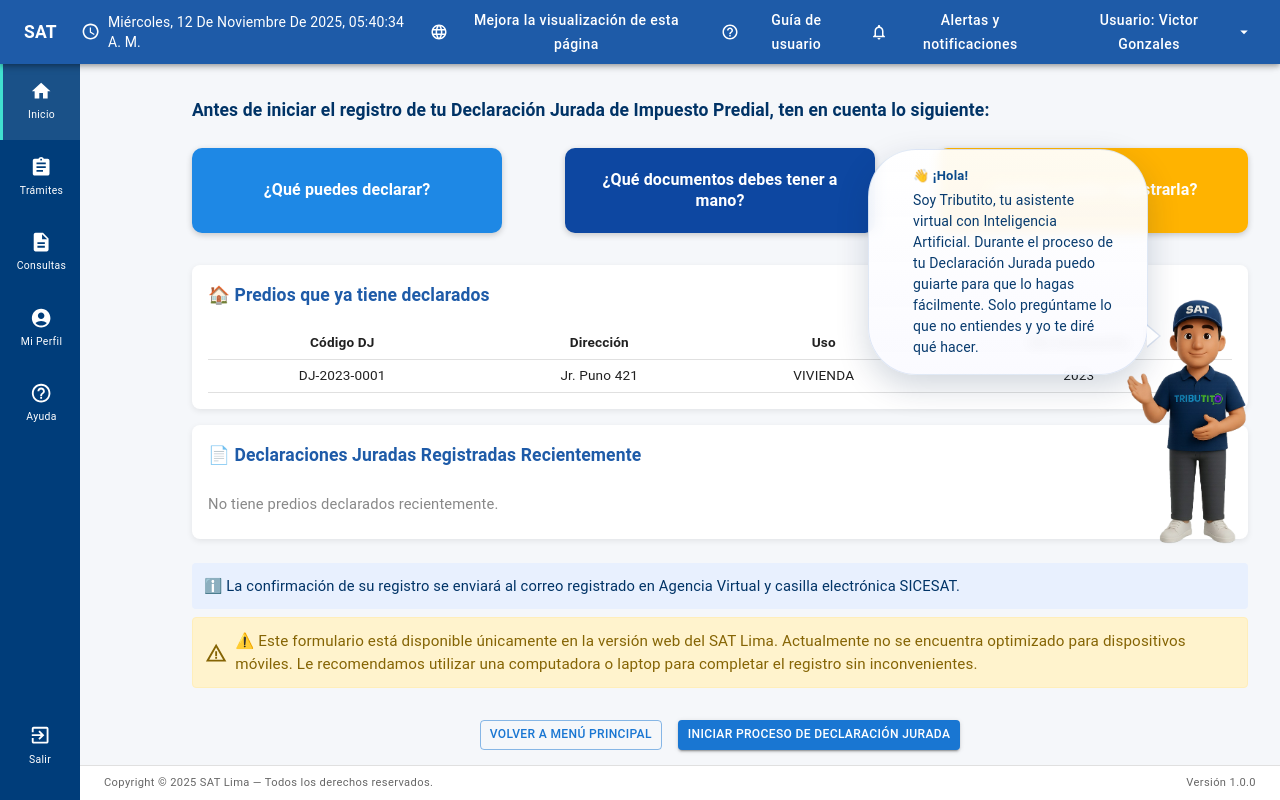
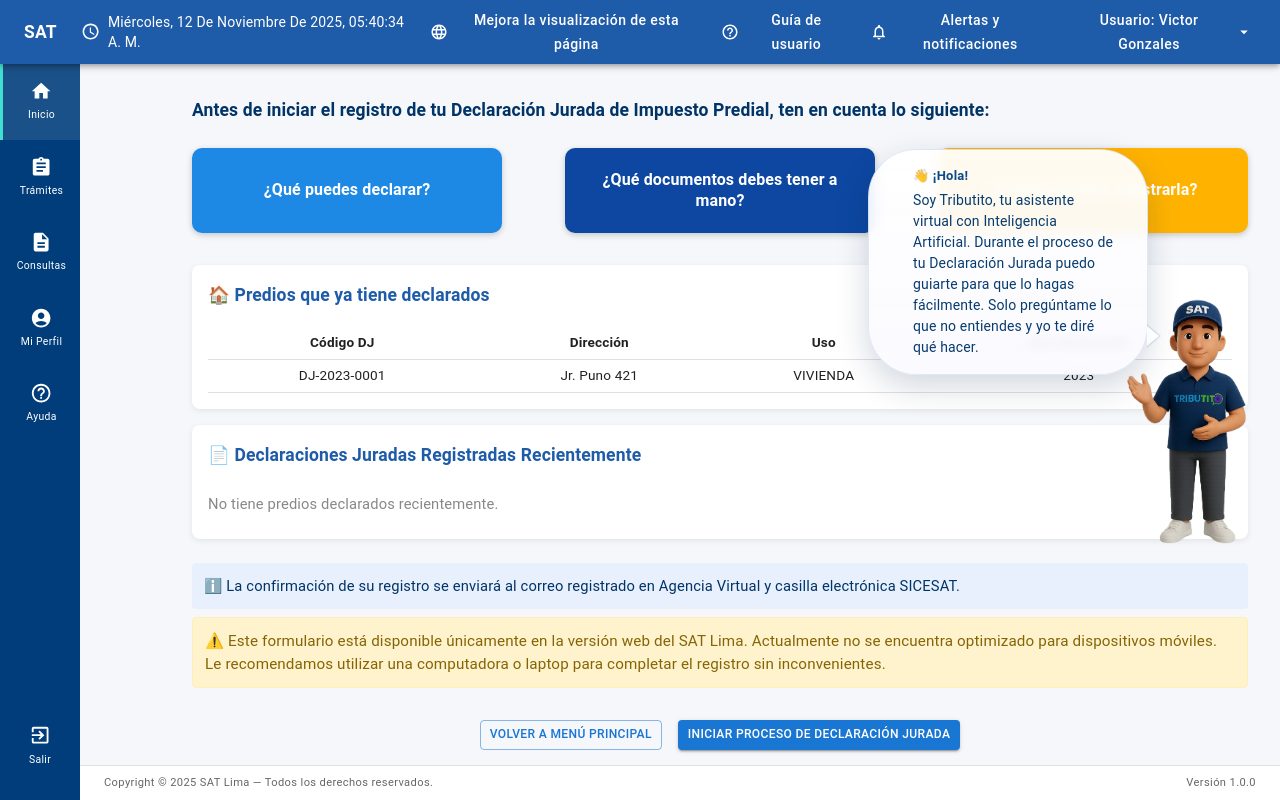
Before and after one commit to jchongs80/prototipoDJ, a React (Create React App) app: page /inscripcion-predial in a window 1280 px wide. Shown: the top 800 px of the page. Built offline with nearby package versions, Linux system fonts and the light colour scheme; some icons are missing.

Commit message:
Actualizar

```diff
--- a/src/components/InscripcionDJ.tsx
+++ b/src/components/InscripcionDJ.tsx
@@ -520,7 +520,7 @@ const InscripcionPredial: React.FC<{ onLogout?: () => void }> = ({ onLogout }) =
               width: "100%",
             }}
           >
-            <WarningAmberIcon sx={{ mr: 1 }} />
+
             <Typography sx={{ fontSize: "0.95rem" }}>
               ⚠️ Este formulario está disponible únicamente en la versión web del SAT Lima. Actualmente no se encuentra optimizado para dispositivos móviles. Le recomendamos utilizar una computadora o laptop para completar el registro sin inconvenientes.
             </Typography>
```
